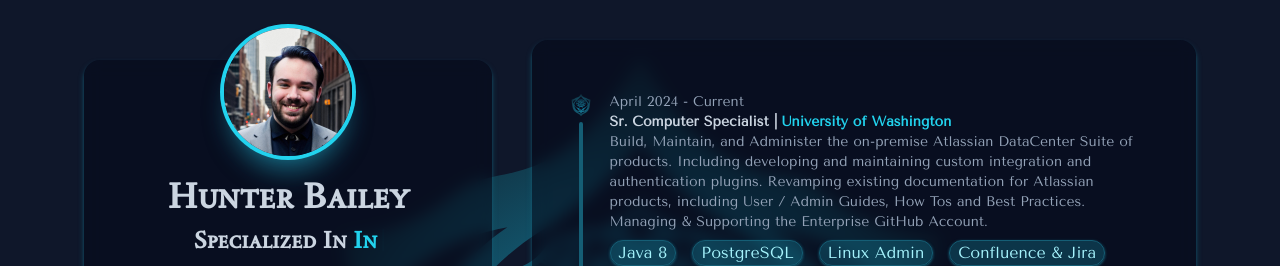
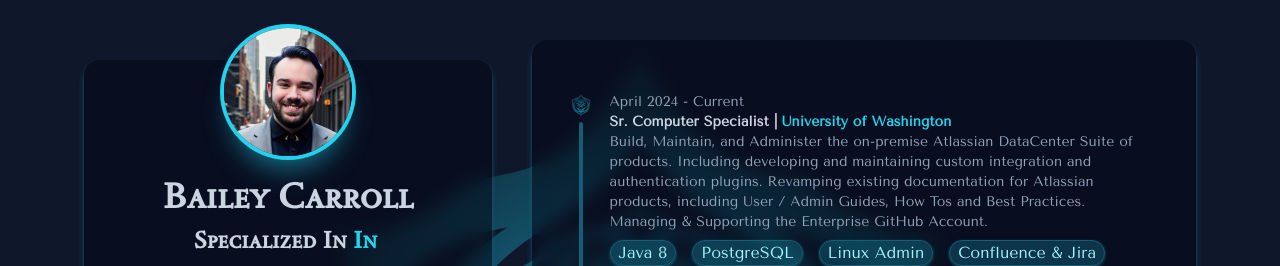
Before and after one commit to HunterCarrollBailey/hunterbailey.dev, a Next.js app: page / in a window 1280 px wide. Shown: the top 266 px of the page. Built offline with nearby package versions, Linux system fonts and the light colour scheme.

Commit message:
Updated name & links now that Bailey Carroll is now my legal name.

```diff
--- a/src/app/layout.tsx
+++ b/src/app/layout.tsx
@@ -6,7 +6,7 @@ import { GoogleAnalytics } from "@next/third-parties/google";
 const inter = Inter({ subsets: ["latin"] });
 
 export const metadata: Metadata = {
-  title: "Hunter Bailey",
+  title: "Bailey Carroll",
   description: "Portfolio & Digital Resume",
 };
 
@@ -18,6 +18,7 @@ export default function RootLayout({
   return (
     <html lang="en">
       <head>
+      <title>{metadata["title"] as String}</title>
       <link rel="icon" href="/favicon.ico" sizes="any" />
       </head>
       {/* <!-- Google tag (gtag.js) --> */}
--- a/src/components/Hero.tsx
+++ b/src/components/Hero.tsx
@@ -19,7 +19,7 @@ export default function Hero() {
             alt="Profile image of Hunter Bailey."
             className="rounded-full ring-4 ring-cyan-400 w-[25dvw] md:w-[20dvw] lg:w-[15dvw] xl:w-[10dvw] -translate-y-12 shadow-xl shadow-cyan-800"
           />
-          <h1 className="-translate-y-7 font-bold text-4xl font-heading">Hunter Bailey</h1>
+          <h1 className="-translate-y-7 font-bold text-4xl font-heading">Bailey Carroll</h1>
           <h2 className="-translate-y-5 font-semibold text-2xl font-heading">
             Specialized In{" "}
             <span className="text-cyan-400">
@@ -46,10 +46,10 @@ export default function Hero() {
           <section id="socials">
             <ul className="flex flex-row gap-5 justify-center text-3xl text-cyan-300">
               <li>
-              <Link href="https://github.com/HunterCarrollBailey" target="_blank"><FaGithub /></Link>
+              <Link href="https://github.com/baileycarroll" target="_blank"><FaGithub /></Link>
               </li>
               <li>
-              <Link href="https://www.linkedin.com/in/huntercbailey" target="_blank"><FaLinkedin /></Link>
+              <Link href="https://www.linkedin.com/in/baileycarroll/" target="_blank"><FaLinkedin /></Link>
               </li>
               <li>
               <Link href="https://open.spotify.com/user/21fwvqec332fp7apchtqe2z7y" target="_blank"><FaSpotify /></Link>
```
